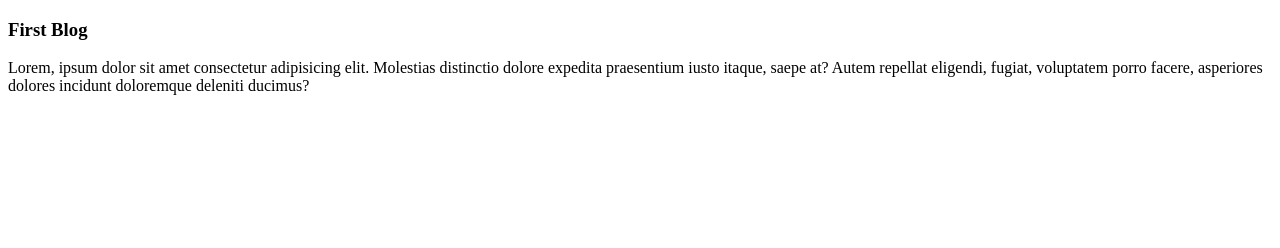
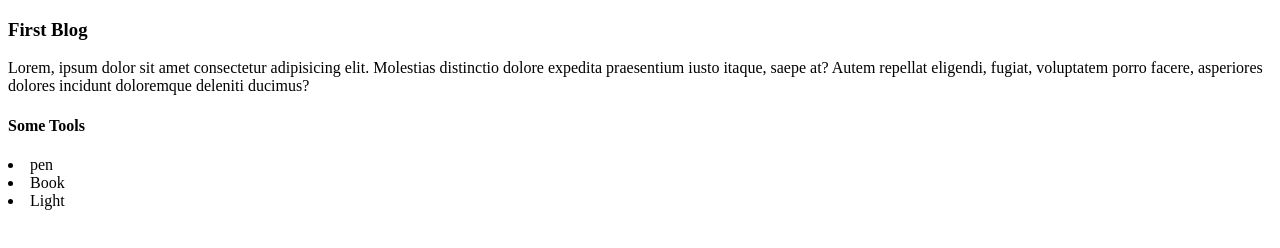
Before and after one commit to anis-2009/i-love-islam, a plain HTML site: page index.html in a window 1280 px wide. Drawn offline with Linux system fonts and the light colour scheme.

Commit message:
first para

```diff
--- a/index.html
+++ b/index.html
@@ -9,6 +9,12 @@
     <h3> First Blog</h3>
     Lorem, ipsum dolor sit amet consectetur adipisicing elit. Molestias distinctio dolore expedita praesentium iusto itaque, saepe at? Autem repellat eligendi, fugiat, voluptatem porro facere, asperiores dolores incidunt doloremque deleniti ducimus?
 </p>
+
+    <h4> Some Tools</h4>
+<li>pen</li>
+<li>Book</li>
+<li>Light</li>
+
 <body>
 
 </body>
```
